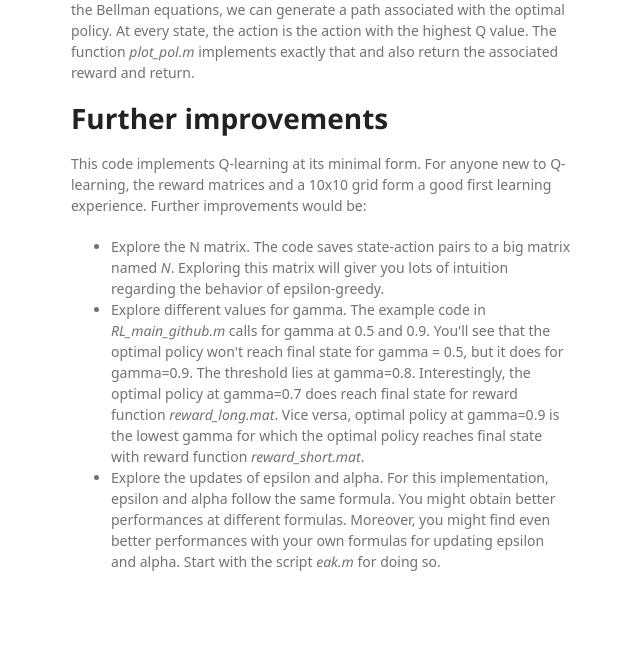
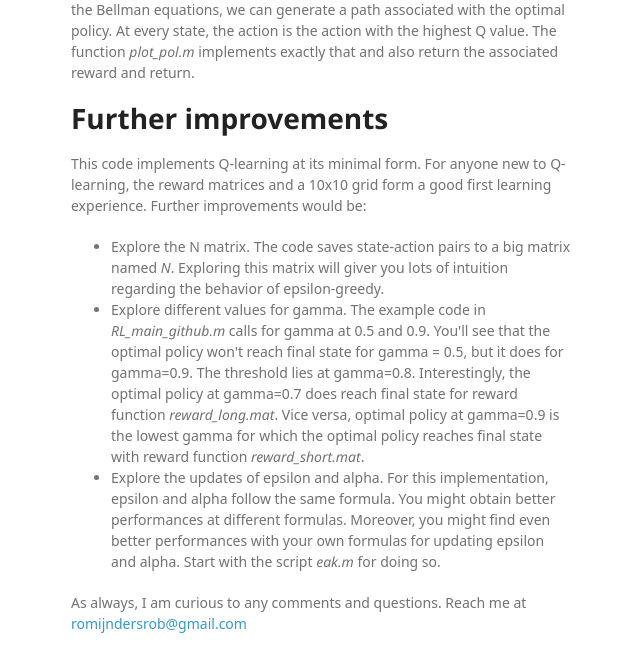
Before and after one commit to RobRomijnders/q_learning, a plain HTML site: page index.html in a window 1280 px wide. Shown: the part 2521-3193 px from the top of the page, without its empty margins (499-1139 px from the left). Before the commit the page ends 3163 px from the top, so only its background shows below. Drawn offline with Linux system fonts and the light colour scheme; a web font is replaced by a local one.

Commit message:
Create gh-pages branch via GitHub

```diff
--- a/index.html
+++ b/index.html
@@ -79,6 +79,8 @@ Further improvements would be:</p>
 <li>Explore different values for gamma. The example code in <em>RL_main_github.m</em> calls for gamma at 0.5 and 0.9. You'll see that the optimal policy won't reach final state for gamma = 0.5, but it does for gamma=0.9. The threshold lies at gamma=0.8. Interestingly, the optimal policy at gamma=0.7 does reach final state for reward function <em>reward_long.mat</em>. Vice versa, optimal policy at gamma=0.9 is the lowest gamma for which the optimal policy reaches final state with reward function <em>reward_short.mat</em>.</li>
 <li>Explore the updates of epsilon and alpha. For this implementation, epsilon and alpha follow the same formula. You might obtain better performances at different formulas. Moreover, you might find even better performances with your own formulas for updating epsilon and alpha. Start with the script <em>eak.m</em> for doing so.</li>
 </ul>
+
+<p>As always, I am curious to any comments and questions. Reach me at <a href="mailto:romijndersrob@gmail.com">romijndersrob@gmail.com</a></p>
       </section>
       <footer>
         <p>This project is maintained by <a href="https://github.com/RobRomijnders">RobRomijnders</a></p>
```
Also changed, not shown: params.json (+1 -1 lines).
